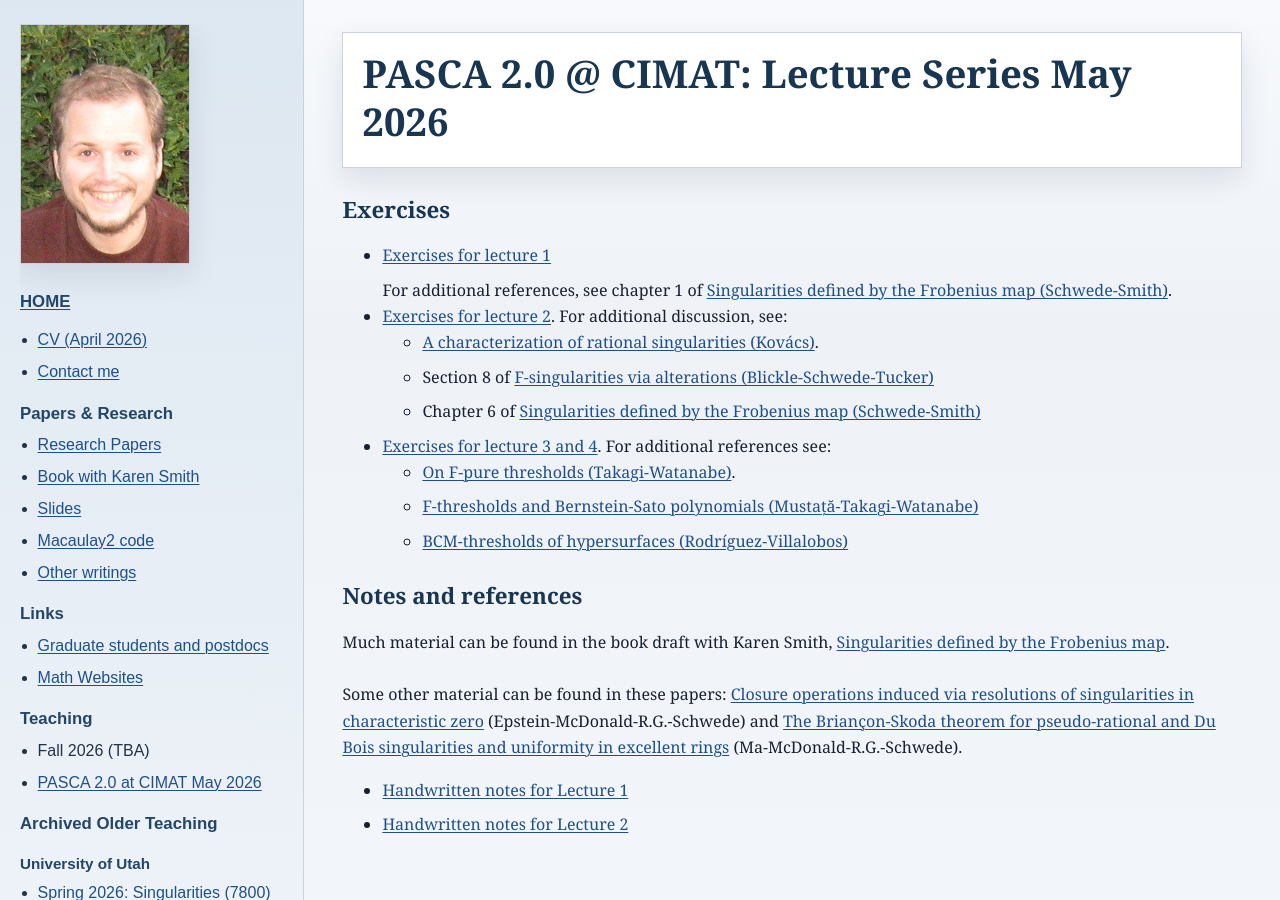
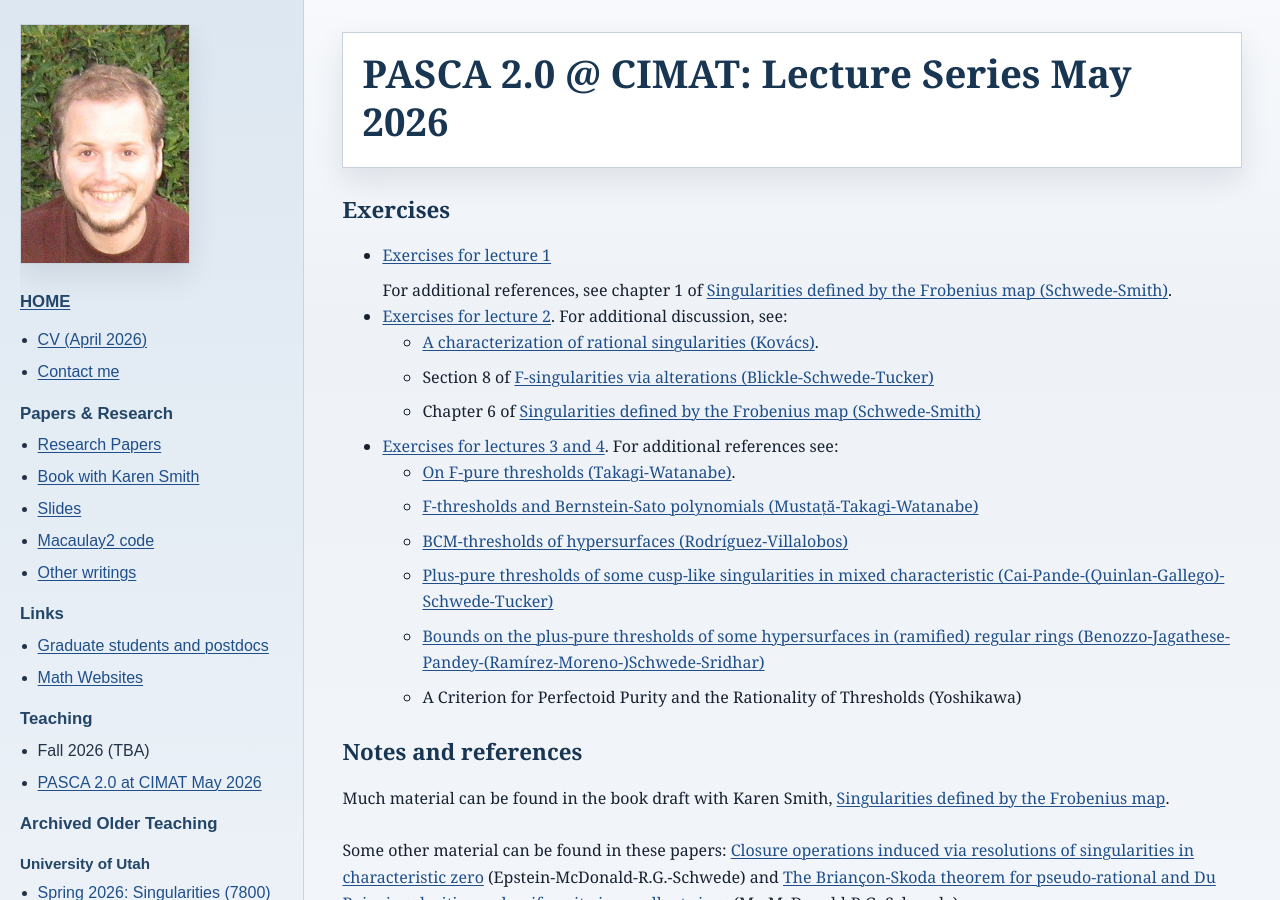
Before and after one commit to kschwede/kschwede.github.io, a Jekyll site: the page built from CIMAT2026/index.html, in a window 1280 px wide and 900 px high. Built offline with Jekyll 4.4.1, drawn with Linux system fonts in a browser that asks for light colours.

Commit message:
more references

```diff
--- a/CIMAT2026/index.html
+++ b/CIMAT2026/index.html
@@ -17,10 +17,13 @@ title: 'PASCA 2.0 Material'
         </li>
       </ul>
     </li>
-  <li><a href="Exercises-Lecture3-4.pdf">Exercises for lecture 3 and 4</a>.  For additional references see:<ul>
+  <li><a href="Exercises-Lecture3-4.pdf">Exercises for lectures 3 and 4</a>.  For additional references see:<ul>
       <li><a href="https://arxiv.org/abs/math/0312486">On F-pure thresholds (Takagi-Watanabe)</a>.</li>
       <li><a href="https://arxiv.org/abs/math/0411170">F-thresholds and Bernstein-Sato polynomials (Mustață-Takagi-Watanabe)</a></li>
       <li><a href="https://arxiv.org/abs/2404.07438">BCM-thresholds of hypersurfaces (Rodríguez-Villalobos)</a></li>
+      <li><a href="https://arxiv.org/abs/2501.07528">Plus-pure thresholds of some cusp-like singularities in mixed characteristic (Cai-Pande-(Quinlan-Gallego)-Schwede-Tucker)</a></li>
+      <li><a href="https://arxiv.org/abs/2509.07217">Bounds on the plus-pure thresholds of some hypersurfaces in (ramified) regular rings (Benozzo-Jagathese-Pandey-(Ramírez-Moreno-)Schwede-Sridhar)</a></li>
+      <li><a href="https://arxiv.org/abs/2510.19319"></a>A Criterion for Perfectoid Purity and the Rationality of Thresholds (Yoshikawa)</li>
   </ul>
   </li>
 </ul>
```
